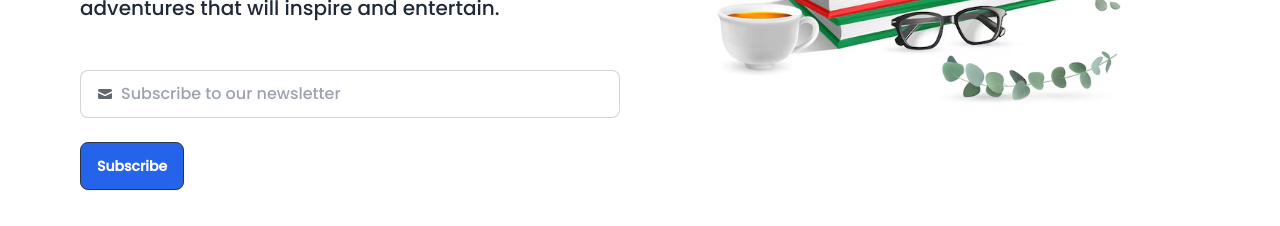
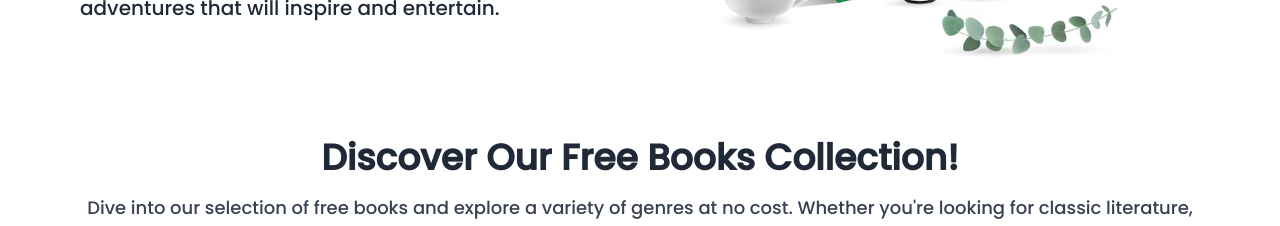
Before and after one commit to dhruvjain-github/Bookstore, a React (Vite) app in the folder Frontend/: page / in a window 1280 px wide. Shown: the part 482-708 px from the top of the page. Built offline with nearby package versions, Linux system fonts and the light colour scheme; no server answers.

Commit message:
updated frontend

```diff
--- a/Frontend/src/components/Banner.jsx
+++ b/Frontend/src/components/Banner.jsx
@@ -14,21 +14,9 @@ function Banner() {
             <p className="text-sm md:text-xl">
               Discover an extensive collection of books that cater to every taste and interest. Whether you're seeking thrilling mysteries, inspiring biographies, or captivating fiction, we have something for every reader. Join our community and embark on literary adventures that will inspire and entertain.
             </p>
-            <label className="input input-bordered flex items-center gap-2">
-              <svg
-                xmlns="http://www.w3.org/2000/svg"
-                viewBox="0 0 16 16"
-                fill="currentColor"
-                className="h-4 w-4 opacity-70">
-                <path
-                  d="M2.5 3A1.5 1.5 0 0 0 1 4.5v.793c.026.009.051.02.076.032L7.674 8.51c.206.1.446.1.652 0l6.598-3.185A.755.755 0 0 1 15 5.293V4.5A1.5 1.5 0 0 0 13.5 3h-11Z" />
-                <path
-                  d="M15 6.954 8.978 9.86a2.25 2.25 0 0 1-1.956 0L1 6.954V11.5A1.5 1.5 0 0 0 2.5 13h11a1.5 1.5 0 0 0 1.5-1.5V6.954Z" />
-              </svg>
-              <input type="text" className="grow" placeholder="Subscribe to our newsletter" />
-            </label>
+
           </div>
-          <button className="btn btn-neutral mt-6 bg-blue-600 text-white hover:bg-blue-800">Subscribe</button>
+
         </div>
         <div className='order-1 md:order-2 w-full md:w-1/2 md:flex md:items-center md:justify-center'>
           <img className="h-70 w-70 md:h-82 md:w-82 rounded-md mt-20" src={Bannerimg} alt="Books and Reading" />
```
Also changed, not shown: 1 other file (tests, documents, lock files or other folders).
